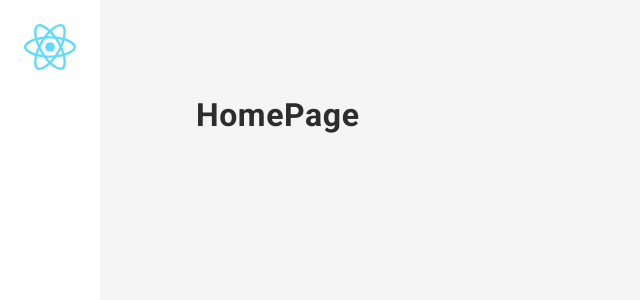
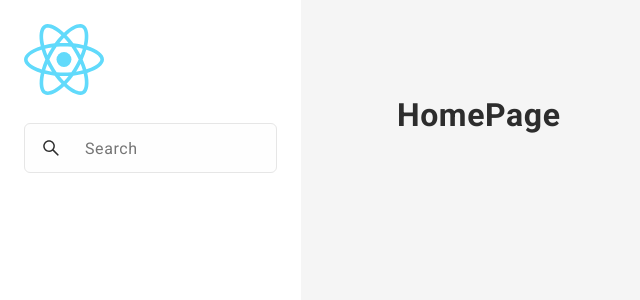
Before and after one commit to DamperDoor56/React-project-Mini-projects, a React (Create React App) app: page / in a window 1280 px wide. Shown: the top 300 px of the page, without its empty margins (0-640 px from the left). Built offline with nearby package versions, Linux system fonts and the light colour scheme.

Commit message:
react-icons

```diff
--- a/package.json
+++ b/package.json
@@ -9,6 +9,7 @@
     "react": "^18.2.0",
     "react-dom": "^18.2.0",
     "react-helmet": "^6.1.0",
+    "react-icons": "^4.4.0",
     "react-router-dom": "^5.3.0",
     "react-scripts": "5.0.1",
     "styled-components": "^5.3.5",
--- a/src/components/Sidebar/Sidebar.js
+++ b/src/components/Sidebar/Sidebar.js
@@ -1,6 +1,7 @@
 import React from 'react'
-import { SLogo, SSearch, SSidebar } from './styles';
+import { SLogo, SSearch, SSearchIcon, SSidebar } from './styles';
 import { logoSVG } from '../../assets';
+import { AiOutlineSearch } from "react-icons/ai"
 
 const Sidebar = () => {
   return (
@@ -9,7 +10,10 @@ const Sidebar = () => {
       <img src={logoSVG} alt="logo"/>
     </SLogo>
     <SSearch>
-
+      <SSearchIcon>
+        <AiOutlineSearch />
+      </SSearchIcon>
+      <input placeholder="Search" />
     </SSearch>
   </SSidebar>
   );
--- a/src/components/Sidebar/styles.js
+++ b/src/components/Sidebar/styles.js
@@ -1,5 +1,5 @@
 import styled from 'styled-components';
-import { v } from '../../styles/variables';
+import { btnReset, v } from '../../styles/variables';
 
 export const SSidebar = styled.div`
     width: ${v.sidebar};
@@ -10,7 +10,7 @@ export const SSidebar = styled.div`
     position: relative;`;
 
 export const SLogo = styled.div`
-    width:52px;
+    width:80px;
 
     img{
         max-heigth: 100%;
@@ -23,4 +23,28 @@ export const SLogo = styled.div`
 
 export const SSearch = styled.div`
     background: ${({theme}) => theme.bgAlpha};
-`
+    border: 1px solid ${({theme}) => theme.bg3};
+    border-radius: ${v.borderRadius};
+    input{
+        padding: 0 ${v.smSpacing};
+        font-family: inherit;
+        letter-spacing: inherit;
+        font-size: 16px;
+        width: 100%;
+        outline:none;
+        border: none;
+        color:inherit;
+        background: transparent;
+    }
+    display:flex;
+`;
+export const SSearchIcon = styled.button`
+       ${btnReset};
+       padding: calc(${v.mdSpacing} - 2px) ${v.mdSpacing};
+       display: flex;
+       cursor: pointer;
+
+       svg{
+        font-size:20px;
+       }
+`;
```
Also changed, not shown: 1 other file (tests, documents, lock files or other folders).
